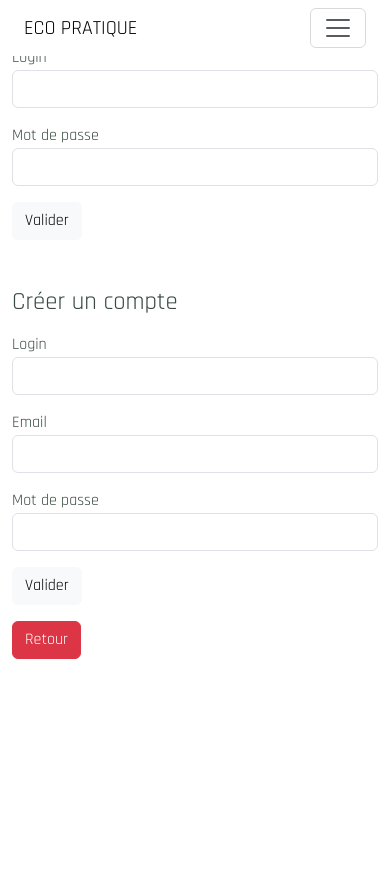
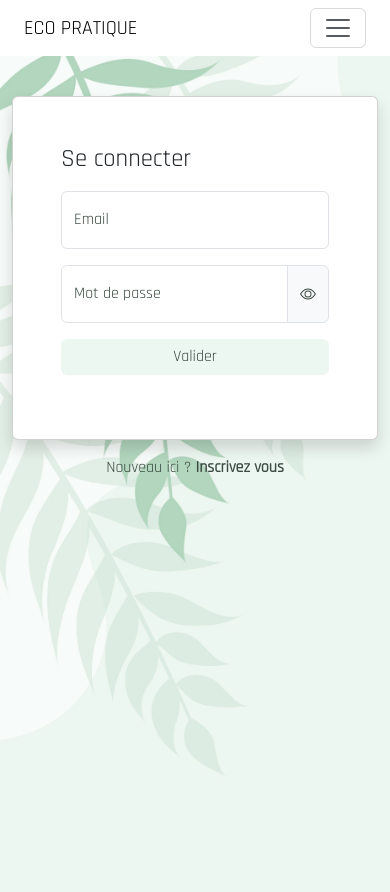
Before and after one commit to ppauline17/ecopratique, a PHP site: the page made by page_connect.php in a window 390 px wide. Before the commit the page ends 659 px from the top, so only its background shows below. Run offline with PHP 8.4, Linux system fonts and the light colour scheme; a stand-in replaces the project's code that opens the database connection.

Commit message:
validation des forms js

```diff
--- a/_menu.php
+++ b/_menu.php
@@ -2,10 +2,10 @@
 // on récupère le pseudo de la personne connectée
 if (!empty($_SESSION['user_id'])) {
     $user_id = $_SESSION['user_id'];
-    $select = "SELECT login FROM users WHERE user_id=$user_id";
+    $select = "SELECT firstname FROM users WHERE user_id=$user_id";
     $infos = $db->query($select);
     $result = $infos->fetch(PDO::FETCH_ASSOC);
-    $login = $result['login'];
+    $firstname = $result['firstname'];
 }
 
 ?>
@@ -30,14 +30,14 @@ if (!empty($_SESSION['user_id'])) {
                 if (empty($_SESSION['user_id'])) {
             ?>
                 <span class="navbar-text">
-                    <a class="btn btn-outline-secondary" href="page_connect.php" title="Se connecter">Connexion</a>
+                    <a class="btn btn-green" href="page_connect.php" title="Se connecter">Connexion</a>
                 </span>
             <?php
                 }else{
             ?>
                 <span class="navbar-text dropdown">
                     <a class="nav-link dropdown-toggle" href="#" role="button" data-bs-toggle="dropdown" aria-expanded="false">
-                        <?=$login?>
+                        <?=$firstname?>
                     </a>
                     <ul class="dropdown-menu">
                         <li><a class="dropdown-item" href="page_administration.php">
--- /dev/null
+++ b/icons/eye-slash.php
@@ -0,0 +1,5 @@
+<svg xmlns="http://www.w3.org/2000/svg" width="16" height="16" fill="currentColor" class="bi bi-eye-slash" viewBox="0 0 16 16">
+  <path d="M13.359 11.238C15.06 9.72 16 8 16 8s-3-5.5-8-5.5a7.028 7.028 0 0 0-2.79.588l.77.771A5.944 5.944 0 0 1 8 3.5c2.12 0 3.879 1.168 5.168 2.457A13.134 13.134 0 0 1 14.828 8c-.058.087-.122.183-.195.288-.335.48-.83 1.12-1.465 1.755-.165.165-.337.328-.517.486l.708.709z"/>
+  <path d="M11.297 9.176a3.5 3.5 0 0 0-4.474-4.474l.823.823a2.5 2.5 0 0 1 2.829 2.829l.822.822zm-2.943 1.299.822.822a3.5 3.5 0 0 1-4.474-4.474l.823.823a2.5 2.5 0 0 0 2.829 2.829z"/>
+  <path d="M3.35 5.47c-.18.16-.353.322-.518.487A13.134 13.134 0 0 0 1.172 8l.195.288c.335.48.83 1.12 1.465 1.755C4.121 11.332 5.881 12.5 8 12.5c.716 0 1.39-.133 2.02-.36l.77.772A7.029 7.029 0 0 1 8 13.5C3 13.5 0 8 0 8s.939-1.721 2.641-3.238l.708.709zm10.296 8.884-12-12 .708-.708 12 12-.708.708z"/>
+</svg>
--- a/page_connect.php
+++ b/page_connect.php
@@ -2,110 +2,53 @@
 require_once("_head.php");
 require_once("_menu.php");
 ?>
+<section class="bg-img vh-100 mt-5 pt-5">
     <div class="container">
-    <form action="tt_connect.php" method="post" onsubmit="return test_connect()" class="column">
-        <div class="col-md-4 offset-md-4 mb-3">
+        <div class="col-md-8 offset-md-2 col-lg-6 offset-lg-3 col-xxl-4 offset-xxl-4">
+            <div class="card bg-white rounded shadow mb-3 p-5">
                 <h2 class="mb-3">Se connecter</h2>
-            <label for="login">Login</label>
-            <input type="text" class="form-control" name="login" id="login_connect">
-            <div class="error" id="error_login_connect"></div>
+                <div class="mb-3 required-input">
+                    <div class="form-floating">
+                        <input type="email" class="form-control" id="email" placeholder="email@email.fr">
+                        <label for="email">Email</label>
                     </div>
-        <div class="col-md-4 offset-md-4 mb-3">
+                    <div class="text-danger d-none error-message" id="email-error"></div>
+                </div>
+                <div class="mb-3 required-input">
+                    <div class="input-group">
+                        <div class="form-floating">
+                            <input type="password" class="form-control" id="password" placeholder="password">
                             <label for="password">Mot de passe</label>
-            <input type="password" class="form-control" name="password" id="password_connect">
-            <div class="error" id="error_password_connect"></div>
                         </div>
-        <div class="col-md-3 offset-md-4 mb-3">
-            <input type="submit" class="btn btn-light" value="Valider">
+                        <span class="input-group-text" onclick="changePasswordVisibility('password-eye','password-eye-slash','password')">
+                            <span id="password-eye"><?php require("icons/eye.php"); ?></span>
+                            <span id="password-eye-slash" class="d-none"><?php require("icons/eye-slash.php"); ?></span>
+                        </span>
                     </div>
-    </form>
-    <div class="mb-5"></div>
-    <form action="tt_creer_user.php" method="post" onsubmit="return test_create()" class="column">
-        <div class="col-md-4 offset-md-4 mb-3">
-            <h2 class="mb-3">Créer un compte</h2>
-            <label for="login">Login</label>
-            <input type="text" class="form-control" name="login" id="login_create">
-            <div class="error" id="error_login_create"></div>
+                    <div class="text-danger d-none error-message"></div>
                 </div>
-        <div>
-            <div class="col-md-4 offset-md-4 mb-3">
-                <label for="mail">Email</label>
-                <input type="text" class="form-control" name="mail" id="mail_create">
-                <div class="error" id="error_mail_create"></div>
+                <div class="text-danger d-none" id="error-message">Identifiant et/ou mot de passe incorrect(s)</div>
+                <button class="btn btn-green mb-3" onclick="checkForm()">Valider</button>
+                <!-- <p class="underline-hover">Mot de passe oublié ?</p> -->
             </div>
         </div>
-        <div>
-            <div class="col-md-4 offset-md-4 mb-3">
-
-                <label for="password">Mot de passe</label>
-                <input type="password" class="form-control" name="password" id="password_create">
-                <div class="error" id="error_password_create"></div>
+        <div class="col-md-4 offset-md-4">
+            <p class="text-center">Nouveau ici ? <a href="page_create_account.php" class="nav-link bold-text d-inline underline-hover">Inscrivez vous</a></p>
         </div>
     </div>
-        <div class="col-md-3 offset-md-4 mb-3">
-            <input type="submit" class="btn btn-light" value="Valider">
-        </div>
-    </form>
-    <div class="col-md-4 offset-md-4 mb-3">
-        <a href="index.php"><button class="btn btn-danger">Retour</button></a>
-    </div>
-</div>
+</section>
 
+<script src="scripts/changePasswordVisibility.js"></script>
+<script src="scripts/isValidEmail.js"></script>
+<script src="scripts/requiredInput.js"></script>
+<script src="scripts/connexion.js"></script>
+<script>
+    function checkForm() {
+    isValidEmail();
+    requiredInput();
 
-<script>
-    function testInputText(inputName, errorName, msgError) {
-        const inputAtester = document.getElementById(inputName).value;
-        if (inputAtester == "") {
-            document.getElementById(errorName).innerHTML = msgError;
-            return true
-        } else {
-            document.getElementById(errorName).innerHTML = "";
-        }
-    }
-
-    function test_connect() {
-        let error = false;
-
-        // gestion du login
-        if (testInputText('login_connect', 'error_login_connect', 'Saisissez votre login')) {
-            error = true
-        }
-
-        // gestion du mot de passe
-        if (testInputText('password_connect', 'error_password_connect', 'Saisissez votre mot de passe')) {
-            error = true
-        }
-
-        if (error === true) {
-            return false;
-        } else {
-            return true;
-        }
-    }
-
-    function test_create() {
-        let error = false;
-
-        // gestion du login
-        if (testInputText('login_create', 'error_login_create', 'Saisissez votre login')) {
-            error = true
-        }
-
-        // gestion du mail
-        if (testInputText('mail_create', 'error_mail_create', 'Saisissez votre email')) {
-            error = true
-        }
-
-        // gestion du mot de passe
-        if (testInputText('password_create', 'error_password_create', 'Saisissez votre mot de passe')) {
-            error = true
-        }
-
-
-        if (error === true) {
-            return false;
-        } else {
-            return true;
+    if (isValidEmail() && requiredInput()) {
+        connexion();
     }
 }
 </script>
--- /dev/null
+++ b/scripts/changePasswordVisibility.js
@@ -0,0 +1,15 @@
+function changePasswordVisibility(eye, eyeSlash, inputElement){
+    const eyeIcon = document.getElementById(eye);
+    const eyeSlashIcon = document.getElementById(eyeSlash);
+    const input = document.getElementById(inputElement);
+    if(input.type=="text"){
+        input.type="password";
+        eyeIcon.classList.remove('d-none');
+        eyeSlashIcon.classList.add('d-none');
+    }else{
+        input.type="text";
+        eyeIcon.classList.add('d-none');
+        eyeSlashIcon.classList.remove('d-none');
+    }
+    return input.type;
+}
--- /dev/null
+++ b/scripts/connexion.js
@@ -0,0 +1,43 @@
+function connexion() {
+    let email = document.getElementById("email");
+    let password = document.getElementById("password");
+    let message = document.getElementById("error-message");
+
+    // On enregistre les données sous forme d'objet
+    let donnees = {};
+    donnees.email = email.value;
+    donnees.password = password.value;
+
+    // On convertit le tableau au format json
+    let donneesJson = JSON.stringify(donnees);
+
+    // On instancie XMLHttpRequest
+    let xhr = new XMLHttpRequest();
+
+    // On gère la réponse
+    xhr.onreadystatechange = function() {
+        // On vérifie si la requête est terminée
+        if (xhr.readyState == 4) {
+            if (xhr.status == 200) {
+                // La requête a réussi
+
+                const reponse = JSON.parse(xhr.responseText);
+                // Si la connexion a réussi
+                if (reponse.message == "Connexion réussie") {
+                    document.location.href = "page_administration.php";
+                } else if (reponse.message == "Echec de connexion") {
+                    message.classList.remove("d-none");
+                }
+            } else {
+                // La requête a échoué
+                console.log("Erreur de requête. Statut : " + xhr.status);
+            }
+        }
+    };
+
+    // On ouvre la requête après la définition de la fonction de gestion de réponse
+    xhr.open("POST", "tt_connect.php");
+
+    // On envoie la requête en incluant les données
+    xhr.send(donneesJson);
+}
--- /dev/null
+++ b/scripts/isValidEmail.js
@@ -0,0 +1,21 @@
+function testEmail(email) {
+    // Expression régulière pour valider une adresse e-mail
+    const emailRegex = /^[A-Za-z0-9._%+-]+@[A-Za-z0-9.-]+\.[A-Za-z]{2,}$/;
+
+    return emailRegex.test(email);
+}
+
+function isValidEmail() {
+    // Exemple d'utilisation :
+    const emailInput = document.getElementById("email");
+    const emailError = document.getElementById("email-error");
+    if (testEmail(emailInput.value)) {
+        emailError.classList.add("d-none")
+        emailError.textContent = "";
+        return true;
+    } else {
+        emailError.classList.remove("d-none")
+        emailError.textContent = "Veuillez saisir une adresse email valide";
+        return false;
+    }
+}
--- a/scripts/requiredInput.js
+++ b/scripts/requiredInput.js
@@ -1,17 +1,21 @@
 function requiredInput() {
     let isValid = true;
 
-    document.querySelectorAll(".required-input").forEach(input => {
-        const errorMessage = input.nextElementSibling;
+    document.querySelectorAll(".required-input").forEach(requiredForm => {
+      const input = requiredForm.querySelector('.form-control'); // Utilisez querySelector pour obtenir le premier élément correspondant
+      const errorMessage = requiredForm.querySelector('.error-message');
 
       if (input.value === "") {
         isValid = false;
         input.classList.add('border-danger');
         errorMessage.classList.remove('d-none');
-        }else{
+        errorMessage.textContent = "Champ obligatoire"; // Utilisez textContent pour définir le texte
+      } else {
         input.classList.remove('border-danger');
         errorMessage.classList.add('d-none');
+        errorMessage.textContent = "";
       }
     });
+
     return isValid;
   }
--- a/style/style.css
+++ b/style/style.css
@@ -104,3 +104,35 @@ body{
     background-attachment: fixed;
     background-position: center;
 }
+/* bouton vert */
+.btn-green{
+    background-color: #edf7f1;
+    border: #edf7f1;
+    color: #3A4A40;
+}
+.btn-green:hover{
+    background-color: #3A4A40;
+    border: #3A4A40;
+    color: #edf7f1 !important;
+}
+.btn-green:hover svg{
+    fill: #edf7f1;
+}
+/* bouton contour warning */
+.btn-outline-warning svg{
+    fill: #ffc107;
+}
+.btn-outline-warning:hover svg{
+    fill: black;
+}
+/* bouton contour danger */
+.btn-outline-danger svg{
+    fill: #dc3545;
+}
+.btn-outline-danger:hover svg{
+    fill: black;
+}
+
+.underline-hover:hover{
+    text-decoration: underline;
+}
```
Also changed, not shown: _footer.php (+4 -4 lines), index.php (+8 -2 lines), page_administration.php (+26 -9 lines), page_create_account.php (added, +85 -0 lines), scripts/checkPasswordMatch.js (added, +16 -0 lines), scripts/createAccount.js (added, +52 -0 lines), tt_connect.php (+25 -23 lines), tt_create_user.php (added, +41 -0 lines), tt_creer_user.php (deleted, +0 -39 lines), img/logo.png (deleted). Lines whose indentation alone changed are shown as unchanged.
